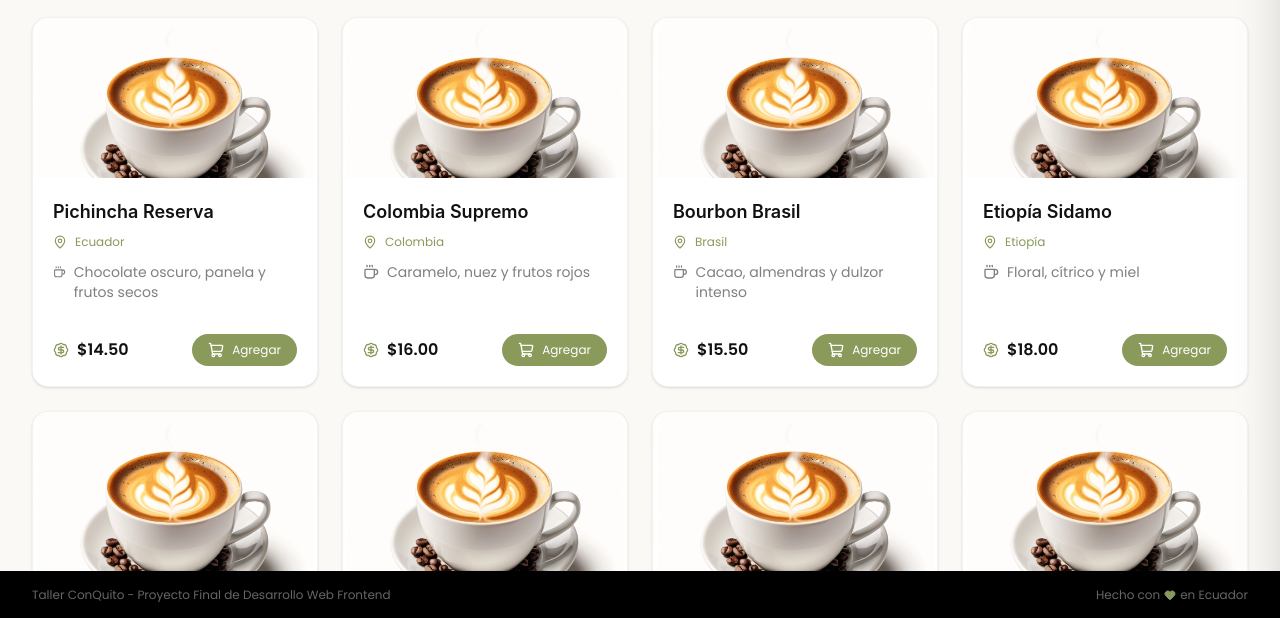
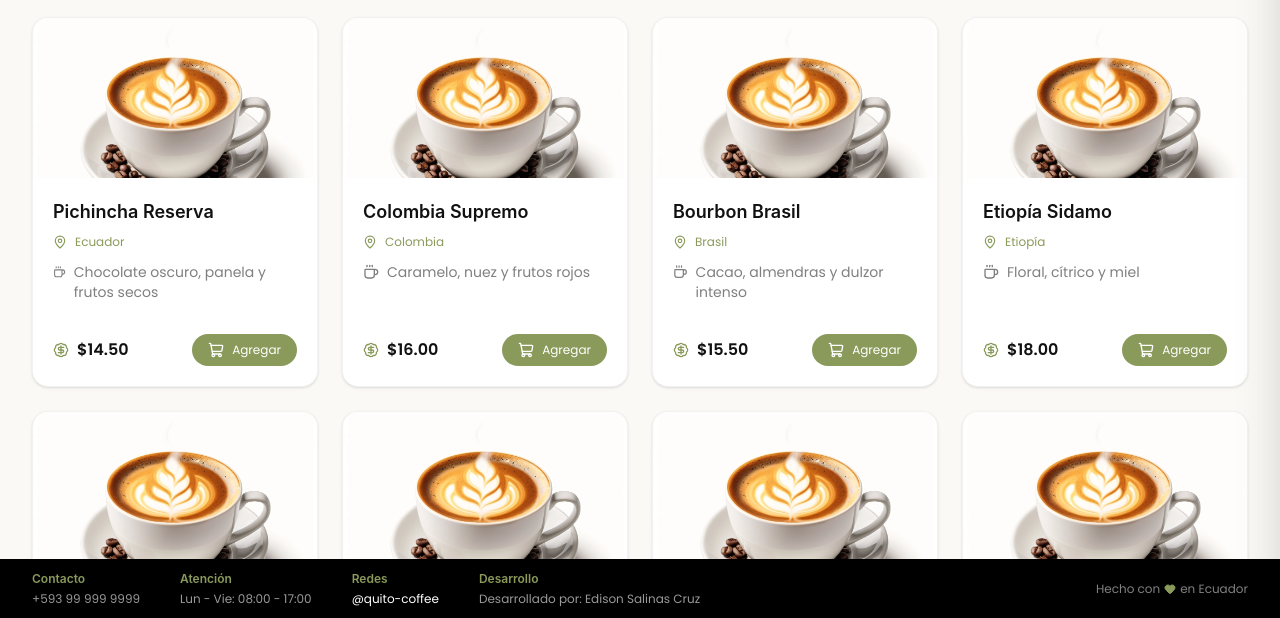
Before and after one commit to Dev-Portfolio-Projects/taller-conquito-web-ia, a website built with Vite: page proyecto-final/index.html in a window 1280 px wide. Both pictures are taken after a click on the link "Cafés". Shown: the part 181-799 px from the top of the page. Built offline with nearby package versions, Linux system fonts and the light colour scheme; no server answers.

Commit message:
fix: corregir rutas de imágenes para despliegue en github pages y mejorar footer

```diff
--- a/proyecto-final/package.json
+++ b/proyecto-final/package.json
@@ -8,7 +8,10 @@
     "build": "vite build",
     "preview": "vite preview",
     "format": "prettier --write .",
-    "lint": "eslint ."
+    "lint": "eslint .",
+    "predeploy": "npm run build",
+    "deploy": "gh-pages -d dist",
+    "clean": "rimraf dist"
   },
   "devDependencies": {
     "eslint": "^10.7.0",
--- a/proyecto-final/src/components/catalog/Catalog.js
+++ b/proyecto-final/src/components/catalog/Catalog.js
@@ -3,6 +3,8 @@ import { createIcons, icons } from 'lucide';
 import { coffees } from '../../data/coffees.js';
 import { addToCart } from '../../state/store.js';
 import { renderCart, openCart } from '../cart/Cart.js';
+
+const BASE_URL = import.meta.env.BASE_URL;
 
 const Catalog = () => catalogTemplate;
 
@@ -27,7 +29,7 @@ const createCard = (coffee) => {
       <div class="overflow-hidden">
 
         <img
-          src="${coffee.image}"
+          src="${BASE_URL}${coffee.image}"
           alt="${coffee.name}"
           class="
           w-full
--- a/proyecto-final/src/components/home/Hero.html
+++ b/proyecto-final/src/components/home/Hero.html
@@ -34,7 +34,8 @@
       ></div>
 
       <img
-        src="/src/assets/cafeteria.webp"
+        data-hero-image
+        src=""
         alt="Persona disfrutando café"
         class="relative z-10 w-[420px] h-[420px] object-contain drop-shadow-2xl"
       />
--- a/proyecto-final/src/components/home/Hero.js
+++ b/proyecto-final/src/components/home/Hero.js
@@ -1,7 +1,11 @@
 import heroTemplate from './Hero.html?raw';
 import { getQuote } from '../../api/quoteAPI.js';
 
-const Hero = () => heroTemplate;
+const Hero = () =>
+  heroTemplate.replace(
+    'src=""',
+    `src="${import.meta.env.BASE_URL}images/cafeteria.webp"`,
+  );
 
 export const loadQuote = async () => {
   const container = document.querySelector('#quote-container');
--- a/proyecto-final/src/components/invoice/InvoicePDF.html
+++ b/proyecto-final/src/components/invoice/InvoicePDF.html
@@ -2,7 +2,7 @@
   <div class="invoice">
     <header class="invoice-header">
       <div class="brand">
-        <img src="/src/assets/cafeteria.webp" class="logo" />
+        <img src="./images/cafeteria.webp" class="logo" />
 
         <div>
           <h1>Quito Coffee</h1>
@@ -99,7 +99,7 @@
       <div class="footer-line"></div>
 
       <h3>Quito Coffee</h3>
-      <p>Gracias por preferirnos ☕</p>
+      <p>Gracias por preferirnos</p>
       <small> Documento generado electrónicamente </small>
       <small> Este comprobante no representa una factura fiscal real. </small>
     </section>
--- a/proyecto-final/src/components/layout/Footer/Footer.html
+++ b/proyecto-final/src/components/layout/Footer/Footer.html
@@ -1,20 +1,40 @@
 <footer class="bg-black text-white">
-  <div class="max-w-7xl mx-auto px-8 py-4">
-    <div class="flex flex-col md:flex-row items-center justify-between gap-2">
-      <p class="text-xs text-white/40">
-        Taller ConQuito - Proyecto Final de Desarrollo Web Frontend
-      </p>
+  <div class="max-w-7xl mx-auto px-8 py-3">
+    <div
+      class="flex flex-col md:flex-row justify-between items-start md:items-center gap-6"
+    >
+      <div class="flex flex-wrap gap-10 text-xs">
+        <div>
+          <h3 class="text-[#8A9A5B] font-semibold mb-1">Contacto</h3>
+          <p class="text-white/60">+593 99 999 9999</p>
+        </div>
 
-      <p class="text-xs text-white/40 flex items-center gap-1">
+        <div>
+          <h3 class="text-[#8A9A5B] font-semibold mb-1">Atención</h3>
+          <p class="text-white/60">Lun - Vie: 08:00 - 17:00</p>
+        </div>
+
+        <div>
+          <h3 class="text-[#8A9A5B] font-semibold mb-1">Redes</h3>
+          <a href="#" class="text-white/60 hover:text-white"> @quito-coffee </a>
+        </div>
+
+        <div>
+          <h3 class="text-[#8A9A5B] font-semibold mb-1">Desarrollo</h3>
+          <p class="text-white/60">Desarrollado por: Edison Salinas Cruz</p>
+        </div>
+      </div>
+
+      <div
+        class="text-xs text-white/50 flex items-center gap-1 whitespace-nowrap"
+      >
         Hecho con
-
         <i
           data-lucide="heart"
           class="w-3 h-3 text-[#8A9A5B] fill-[#8A9A5B]"
         ></i>
-
         en Ecuador
-      </p>
+      </div>
     </div>
   </div>
 </footer>
--- a/proyecto-final/src/data/coffees.js
+++ b/proyecto-final/src/data/coffees.js
@@ -5,7 +5,7 @@ export const coffees = [
     origin: 'Ecuador',
     notes: 'Chocolate oscuro, panela y frutos secos',
     price: 14.5,
-    image: 'src/assets/cafeteria-producto.webp',
+    image: 'images/cafeteria-producto.webp',
   },
 
   {
@@ -14,7 +14,7 @@ export const coffees = [
     origin: 'Colombia',
     notes: 'Caramelo, nuez y frutos rojos',
     price: 16.0,
-    image: 'src/assets/cafeteria-producto.webp',
+    image: 'images/cafeteria-producto.webp',
   },
 
   {
@@ -23,7 +23,7 @@ export const coffees = [
     origin: 'Brasil',
     notes: 'Cacao, almendras y dulzor intenso',
     price: 15.5,
-    image: 'src/assets/cafeteria-producto.webp',
+    image: 'images/cafeteria-producto.webp',
   },
 
   {
@@ -32,7 +32,7 @@ export const coffees = [
     origin: 'Etiopía',
     notes: 'Floral, cítrico y miel',
     price: 18.0,
-    image: 'src/assets/cafeteria-producto.webp',
+    image: 'images/cafeteria-producto.webp',
   },
 
   {
@@ -41,7 +41,7 @@ export const coffees = [
     origin: 'Ecuador',
     notes: 'Jazmín, miel y chocolate con leche',
     price: 17.5,
-    image: 'src/assets/cafeteria-producto.webp',
+    image: 'images/cafeteria-producto.webp',
   },
 
   {
@@ -50,7 +50,7 @@ export const coffees = [
     origin: 'Ecuador',
     notes: 'Cacao fino, caramelo y frutas tropicales',
     price: 22.0,
-    image: 'src/assets/cafeteria-producto.webp',
+    image: 'images/cafeteria-producto.webp',
   },
 
   {
@@ -59,7 +59,7 @@ export const coffees = [
     origin: 'Colombia',
     notes: 'Frutos rojos, vainilla y azúcar morena',
     price: 17.2,
-    image: 'src/assets/cafeteria-producto.webp',
+    image: 'images/cafeteria-producto.webp',
   },
 
   {
@@ -68,7 +68,7 @@ export const coffees = [
     origin: 'Colombia',
     notes: 'Chocolate dulce, ciruela y nuez',
     price: 16.8,
-    image: 'src/assets/cafeteria-producto.webp',
+    image: 'images/cafeteria-producto.webp',
   },
 
   {
@@ -77,7 +77,7 @@ export const coffees = [
     origin: 'Brasil',
     notes: 'Avellana, cacao y caramelo suave',
     price: 15.8,
-    image: 'src/assets/cafeteria-producto.webp',
+    image: 'images/cafeteria-producto.webp',
   },
 
   {
@@ -86,7 +86,7 @@ export const coffees = [
     origin: 'Brasil',
     notes: 'Chocolate, frutos secos y dulzor intenso',
     price: 14.9,
-    image: 'src/assets/cafeteria-producto.webp',
+    image: 'images/cafeteria-producto.webp',
   },
 
   {
@@ -95,7 +95,7 @@ export const coffees = [
     origin: 'Brasil',
     notes: 'Miel, almendra y chocolate blanco',
     price: 18.5,
-    image: 'src/assets/cafeteria-producto.webp',
+    image: 'images/cafeteria-producto.webp',
   },
 
   {
@@ -104,7 +104,7 @@ export const coffees = [
     origin: 'Etiopía',
     notes: 'Flores, limón y miel dulce',
     price: 19.5,
-    image: 'src/assets/cafeteria-producto.webp',
+    image: 'images/cafeteria-producto.webp',
   },
 
   {
@@ -113,7 +113,7 @@ export const coffees = [
     origin: 'Etiopía',
     notes: 'Frutos rojos, fermentación dulce y cacao',
     price: 21.0,
-    image: 'src/assets/cafeteria-producto.webp',
+    image: 'images/cafeteria-producto.webp',
   },
 
   {
@@ -122,7 +122,7 @@ export const coffees = [
     origin: 'Etiopía',
     notes: 'Cítricos, té negro y miel floral',
     price: 20.0,
-    image: 'src/assets/cafeteria-producto.webp',
+    image: 'images/cafeteria-producto.webp',
   },
 
   {
@@ -131,7 +131,7 @@ export const coffees = [
     origin: 'Ecuador',
     notes: 'Chocolate amargo, nuez y panela',
     price: 19.0,
-    image: 'src/assets/cafeteria-producto.webp',
+    image: 'images/cafeteria-producto.webp',
   },
 
   {
@@ -140,6 +140,6 @@ export const coffees = [
     origin: 'Colombia',
     notes: 'Caramelo, cacao y frutas maduras',
     price: 17.8,
-    image: 'src/assets/cafeteria-producto.webp',
+    image: 'images/cafeteria-producto.webp',
   },
 ];
--- a/proyecto-final/vite.config.js
+++ b/proyecto-final/vite.config.js
@@ -3,6 +3,7 @@ import tailwindcss from '@tailwindcss/vite';
 import { fileURLToPath, URL } from 'node:url';
 
 export default defineConfig({
+  base: '/taller-conquito-web-ia/',
   plugins: [tailwindcss()],
   resolve: {
     alias: {
```
Also changed, not shown: proyecto-final/README.md, proyecto-final/public/images/cafeteria-producto.webp (renamed from proyecto-final/src/assets/cafeteria-producto.webp), proyecto-final/public/images/cafeteria.webp (renamed from proyecto-final/src/assets/cafeteria.webp).
